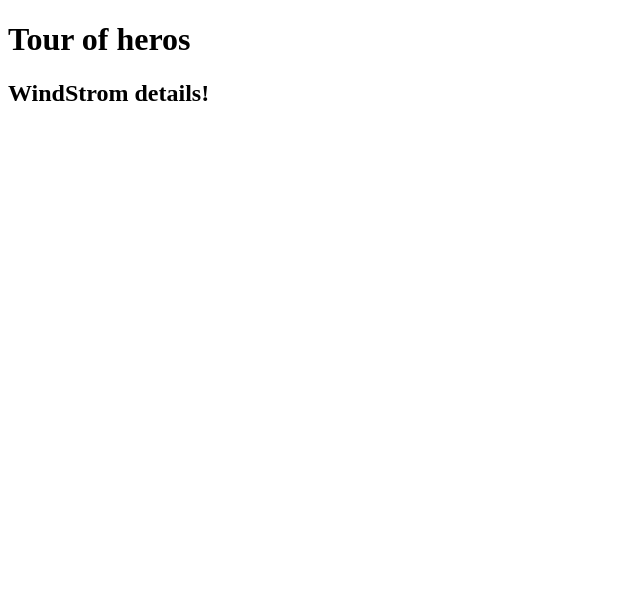
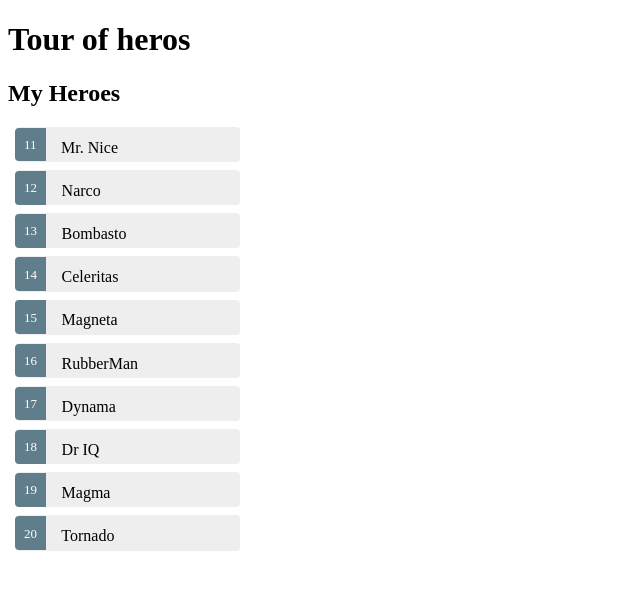
Before and after one commit to WangXiaoxi/tour-of-heroes, an Angular app: page / in a window 1280 px wide. Shown: the top 590 px of the page, without its empty margins (0-640 px from the left). Built offline with nearby package versions, Linux system fonts and the light colour scheme.

Commit message:
master/detail

```diff
--- a/src/app/app.component.css
+++ b/src/app/app.component.css
@@ -0,0 +1,47 @@
+.selected {
+    background-color: #CFD8DC !important;
+    color: white;
+}
+.heroes {
+    margin: 0 0 2em 0;
+    list-style-type: none;
+    padding: 0;
+    width: 15em;
+}
+.heroes li {
+    cursor: pointer;
+    position: relative;
+    left: 0;
+    background-color: #EEE;
+    margin: .5em;
+    padding: .3em 0;
+    height: 1.6em;
+    border-radius: 4px;
+}
+.heroes li.selected:hover {
+    background-color: #BBD8DC !important;
+    color: white;
+}
+.heroes li:hover {
+    color: #607D8B;
+    background-color: #DDD;
+    left: .1em;
+}
+.heroes .text {
+    position: relative;
+    top: -3px;
+}
+.heroes .badge {
+    display: inline-block;
+    font-size: small;
+    color: white;
+    padding: 0.8em 0.7em 0 0.7em;
+    background-color: #607D8B;
+    line-height: 1em;
+    position: relative;
+    left: -1px;
+    top: -4px;
+    height: 1.8em;
+    margin-right: 0.8em;
+    border-radius: 4px 0 0 4px;
+}
--- a/src/app/app.component.html
+++ b/src/app/app.component.html
@@ -1,2 +1,18 @@
 <h1>{{title}}</h1>
-<h2>{{hero.name}} details!</h2>
+<h2>My Heroes</h2>
+<ul class="heroes">
+    <li *ngFor="let hero of heroes"
+    [class.selected]="hero === selectedHero"
+    (click)="onSelect(hero)">
+        <span class="badge">{{hero.id}}</span> {{hero.name}}
+    </li>
+</ul>
+
+<div *ngIf="selectedHero">
+    <h2>{{selectedHero.name}} details!</h2>
+    <div><label>id: </label>{{selectedHero.id}}</div>
+    <div>
+        <label>name: </label>
+        <input [(ngModel)]="selectedHero.name" placeholder="name">
+    </div>
+</div>
--- a/src/app/app.component.ts
+++ b/src/app/app.component.ts
@@ -5,15 +5,32 @@
   name: string;
 }
 
+const HEROES: Hero[] = [
+  { id: 11, name: 'Mr. Nice' },
+  { id: 12, name: 'Narco'},
+  { id: 13, name: 'Bombasto' },
+  { id: 14, name: 'Celeritas' },
+  { id: 15, name: 'Magneta' },
+  { id: 16, name: 'RubberMan' },
+  { id: 17, name: 'Dynama' },
+  { id: 18, name: 'Dr IQ' },
+  { id: 19, name: 'Magma' },
+  { id: 20, name: 'Tornado' }
+];
+
 @Component({
   selector: 'app-root',
   templateUrl: './app.component.html',
   styleUrls: ['./app.component.css']
 })
+
 export class AppComponent {
+  heroes = HEROES;
   title = 'Tour of heros';
-  hero: Hero = {
-    id: 1,
-    name: 'WindStrom',
-  };
+
+  selectedHero: Hero;
+
+  onSelect(hero: Hero): void {
+    this.selectedHero = hero;
+  }
 }
```
